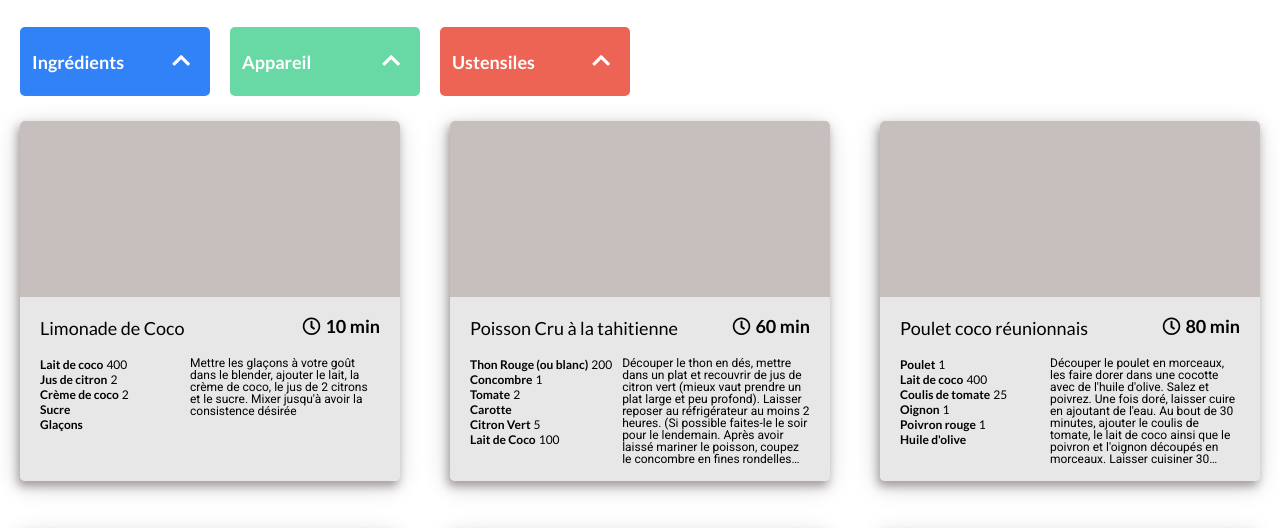
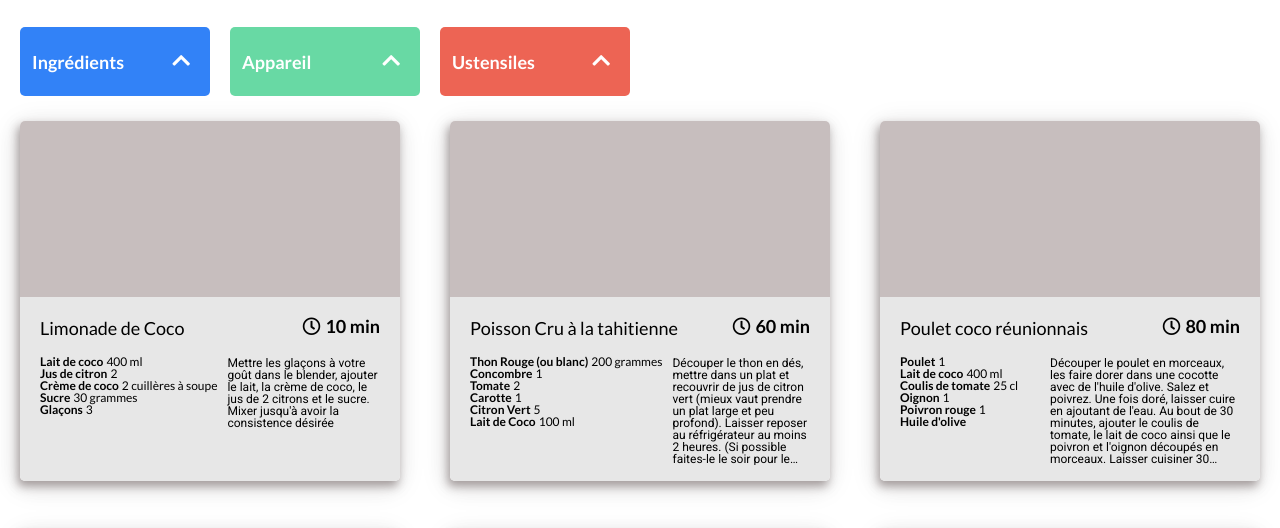
Before and after one commit to Ngc1987/Les-petits-plats, a website built with webpack: page index.html in a window 1280 px wide. Shown: the part 241-769 px from the top of the page. Built offline with nearby package versions, Linux system fonts and the light colour scheme.

```diff
--- a/index.html
+++ b/index.html
@@ -5,7 +5,7 @@
     <meta http-equiv="X-UA-Compatible" content="IE=edge">
     <meta name="viewport" content="width=device-width, initial-scale=1.0">
     <link rel="stylesheet" href="css/style.css">
-    <link rel="icon" href="favicon.ico">
+    <link rel="icon" href="favicon/favicon.ico">
     <link rel="stylesheet" href="https://use.fontawesome.com/releases/v5.15.3/css/all.css" integrity="sha384-SZXxX4whJ79/gErwcOYf+zWLeJdY/qpuqC4cAa9rOGUstPomtqpuNWT9wdPEn2fk" crossorigin="anonymous">
     <title>Les petits plats</title>
 </head>
--- a/recipes.js
+++ b/recipes.js
@@ -18,11 +18,12 @@
         },
         {
             "ingredient": "Sucre",
-            "quantite": 30,
-            "unit": "grammes"
-        },
-        {
-            "ingredient": "Glaçons"
+            "quantity": 30,
+            "unit": "grammes"
+        },
+        {
+            "ingredient": "Glaçons",
+            "quantity": 3
         }
     ],
     "time": 10,
@@ -49,7 +50,7 @@
         },
         {
             "ingredient": "Carotte",
-            "quantite": 1
+            "quantity": 1
         },
         {
             "ingredient": "Citron Vert",
@@ -1716,28 +1717,30 @@
 
     const ingredientAndQuantity = document.createElement("div");
     ingredientAndQuantity.setAttribute("class", "ingredientAndQuantity");
+    const details = document.createElement("ul");
+    details.setAttribute("class", "details");
 
     recipe.ingredients.forEach(aliment => {
 
-        const details = document.createElement("div");
-        details.setAttribute("class", "details");
-
-        const ingredient = document.createElement("p");
+
+        const ingredient = document.createElement("li");
         ingredient.setAttribute("class", "ingredient");
         ingredient.setAttribute("tabindex", "0");
-
-        const quantity = document.createElement("p");
+        const quantity = document.createElement("span");
         quantity.setAttribute("class", "quantity");
-        quantity.setAttribute("tabindex", "0");
 
         ingredient.innerHTML = aliment.ingredient;
-        quantity.innerHTML = aliment.quantity;
-
-        if (aliment.quantity == undefined) {
-            quantity.innerHTML = "";
-        }
+
+        if (aliment.quantity === undefined) {
+            aliment.quantity = "";
+        }
+        if (aliment.unit === undefined) {
+            aliment.unit = "";
+        }
+        quantity.innerHTML = `${aliment.quantity} ${aliment.unit}`;
+
+        ingredient.appendChild(quantity);
         details.appendChild(ingredient);
-        details.appendChild(quantity);
         ingredientAndQuantity.appendChild(details);
     })
 
--- a/sass/style.scss
+++ b/sass/style.scss
@@ -807,15 +807,22 @@
                 justify-content: space-between;
                 margin-top: -10px;
 
+                .ingredientAndQuantity {
+                    display: list-item;
+                    list-style-type: none;
+                }
+
                 .details {
-                    display: flex;
-                    flex-direction: row;
+                    list-style-type: none;
+                    list-style-position: inside;
                     height: 15px;
                 }
 
                 .ingredient {
                     @extend .lato700;
-                    padding-left: 20px;
+                    list-style-position: outside;
+                    margin-left: -20px;
+                    margin-top: -3px;
                     white-space: nowrap
                 }
 
@@ -823,6 +830,11 @@
                     @extend .lato400;
                     margin-left: 3px;
                     margin-right: 10px;
+                }
+
+                .unit {
+                    margin-left: -5px;
+                    @extend .lato400;
                 }
 
                 .instruction {
```
Also changed, not shown: css/style.css, favicon/favicon.ico (added), 1 other file.
